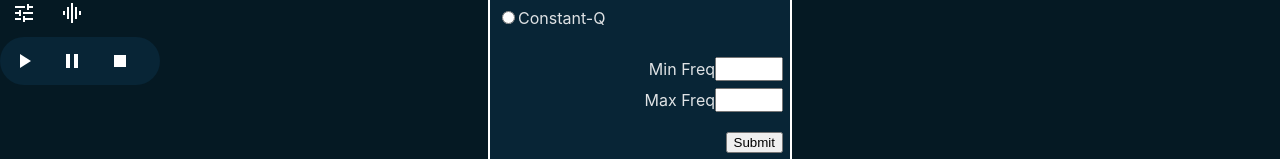
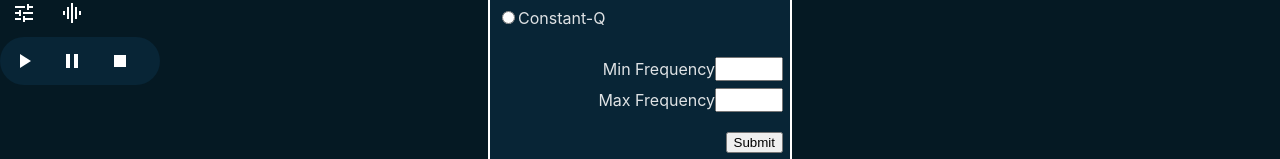
Before and after one commit to nccratliri-ml-wp/vocal-annotation-frontend, a React (Vite) app: page / in a window 1280 px wide. Both pictures are taken after a click on the button 24 px from the left and 358 px from the top of the page. Shown: the part 346-505 px from the top of the page. Built offline with nearby package versions, Linux system fonts and the light colour scheme.

Commit message:
Corrected Frequency label names

```diff
--- a/src/Parameters.jsx
+++ b/src/Parameters.jsx
@@ -140,7 +140,7 @@ function Parameters(
 
                 <div className='frequencies-labels-container'>
                     <label className={'local-config-window-label'}>
-                        Min Freq
+                        Min Frequency
                         <input
                             type="number"
                             value={minFreq}
@@ -152,7 +152,7 @@ function Parameters(
                         />
                     </label>
                     <label className={'local-config-window-label'}>
-                        Max Freq
+                        Max Frequency
                         <input
                             type="number"
                             value={maxFreq}
```
